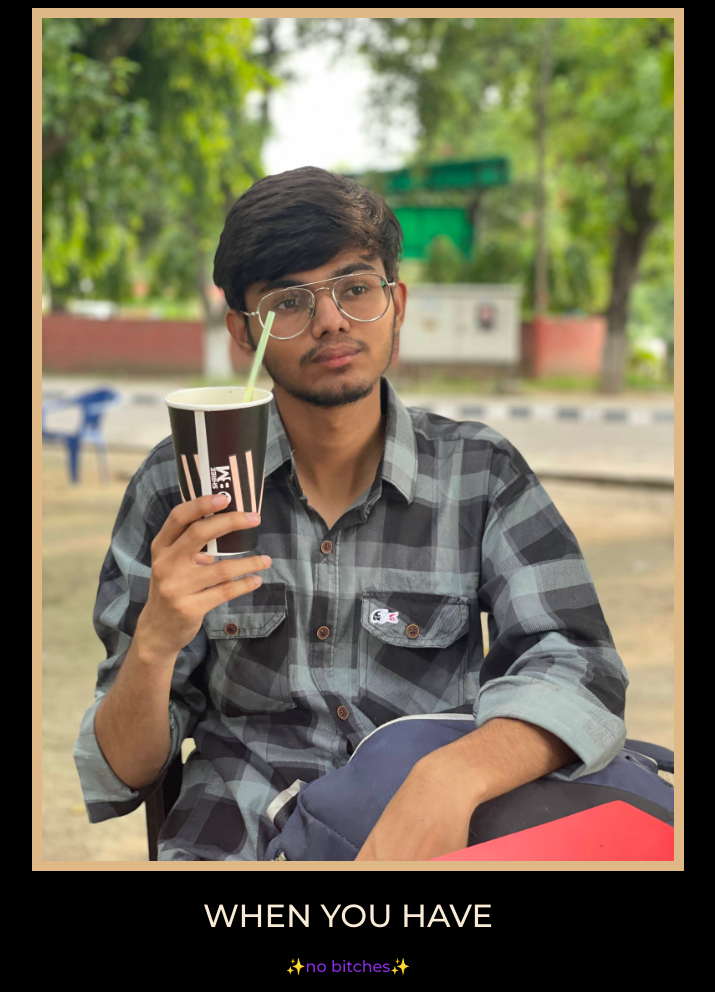
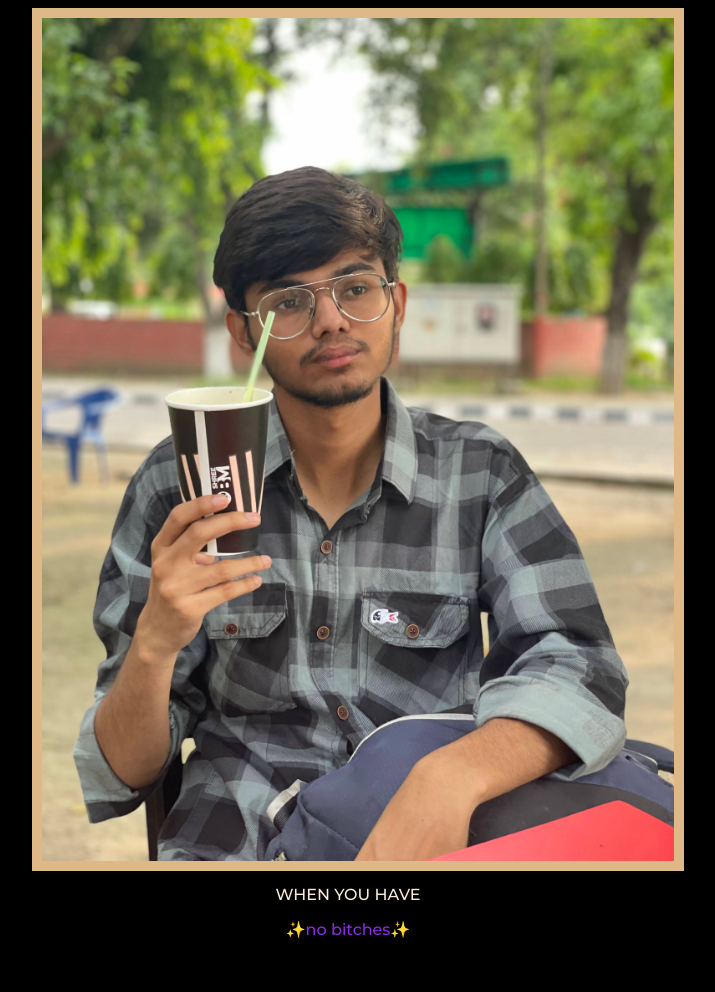
Before and after one commit to mastersarteg/deepikah, a plain HTML site: page index.html in a window 1280 px wide. Shown: the whole page, without its empty margins (292-1007 px from the left). After the commit the page ends 955 px from the top, so only its background shows below. Drawn offline with Linux system fonts and the light colour scheme.

Commit message:
Update style.css

```diff
--- a/style.css
+++ b/style.css
@@ -17,7 +17,7 @@ h1{
     font-family: 'Dancing Script', cursive;
     font-family: 'Libre Baskerville', serif;
     font-family: 'Montserrat', sans-serif;
-    /* font-size: 80px; */
+    font-size: 1em;
     font-weight: 300;
     }
 
```
